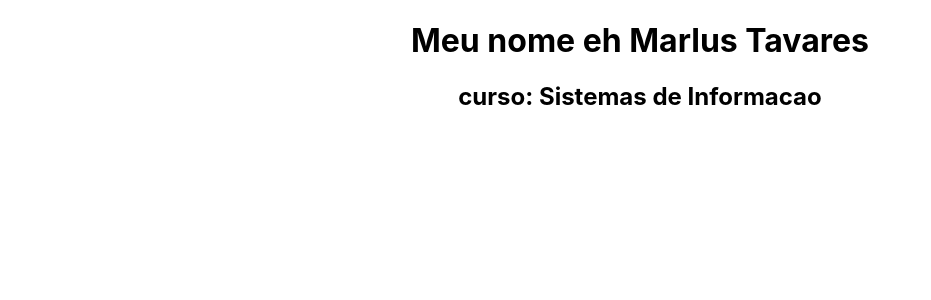
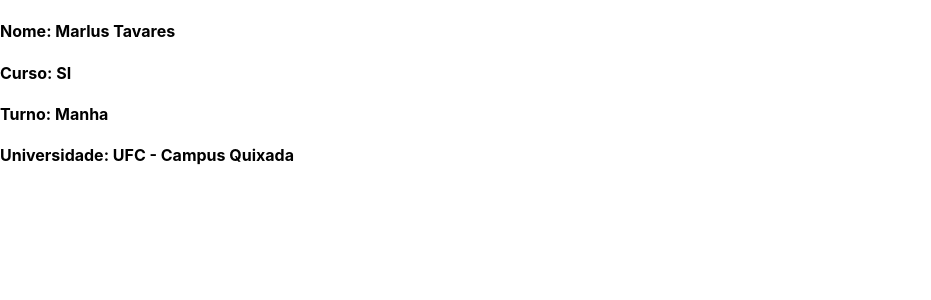
Before and after one commit to marlustavares/web-2022-1, a React (Create React App) app in the folder WEB/introducao_web/: page / in a window 1280 px wide. Shown: the top 300 px of the page, without its empty margins (0-931 px from the left). Built offline with nearby package versions, Linux system fonts and the light colour scheme.

Commit message:
alterei e criei alguns arquivos

```diff
--- a/WEB/introducao_web/src/App.js
+++ b/WEB/introducao_web/src/App.js
@@ -1,12 +1,71 @@
+import { Component } from 'react';
 import './App.css';
+import Informacoes from './components/Informacoes';
+
+import MeusDados from './components/MeusDados';
+//import MeusDadosProps from './components/MeusDadosProps';
 
 function App() {
+  return(
+    <div classname = 'App'>
+      <Informacoes
+        nome = 'Marlus Tavares'
+        curso = 'SI'
+        turno = 'Manha'
+        universidade ='UFC - Campus Quixada'
+      />
+    </div>
+  )
+}
+
+//Crinado uma função clássica
+/*function App() {
   return (
     <div className="App">
-      <h1>Meu nome eh Marlus Tavares</h1>
-      <h2>curso: Sistemas de Informacao</h2>
+      <h3>Usando funcao classica</h3>
+      <h1>nome : Marlus Tavares</h1>
+      <h1>curso : Sistemas de Informacao</h1>
+      <h1>Dusciplina : Desenvolvimento de software para WEB</h1>
     </div>
   );
 }
+*/
+
+//Constante que recebe uma função arrow
+/*const App = () => {
+  return (
+    <div className="App">
+      <h3>Usando funções Arrow</h3>
+      <h1>Nome : Marlus Tavares</h1>
+      <h1>Curso : Sistemas de Informacao</h1>
+      <h1>Disciplina : Desenvolvimento de software para WEB</h1>
+    </div>
+  )
+}*/
+
+//Constante que recebe uma função arrow e sem o uso das {} e do return (),visto que nessa função há somente uma instrução
+/*const App = () =>
+  <div className="App">
+    <h3>Usando funções Arrow</h3>
+    <h1>Nome : Marlus Tavares</h1>
+    <h1>Curso : Sistemas de Informacao</h1>
+    <h1>Disciplina : Desenvolvimento de software para WEB</h1>
+  </div>
+*/
+
+//Criando através por classes
+/*class App extends Component {
+  render() {
+    return (
+      <div className="App">
+        <h3>Usando Classes</h3>
+        <h1>Nome : Marlus Tavares</h1>
+        <h1>Curso : Sistemas de Informacao</h1>
+        <h1>Disciplina : Desenvolvimento de software para WEB</h1>
+      </div>
+    )
+  }
+}
+*/
 
 export default App;
--- /dev/null
+++ b/WEB/introducao_web/src/components/Informacoes.jsx
@@ -0,0 +1,32 @@
+import { Component } from "react";
+
+/*
+class Informacoes extends Component {
+    render() {
+        return (
+            <div>
+                <h4>Nome: {this.props.nome} </h4>
+                <h4>Curso: {this.props.curso} </h4>
+                <h4>Turno: {this.props.turno} </h4>
+                <h4>Universidade: {this.props.universidade} </h4>
+            </div>
+        )
+    }
+}
+*/
+
+
+function Informacoes(props) {
+    const { nome, curso, turno, universidade } = props
+    return (
+        <div>
+            <h4>Nome: {nome} </h4>
+            <h4>Curso: {curso} </h4>
+            <h4>Turno: {turno} </h4>
+            <h4>Universidade: {universidade} </h4>
+        </div>
+    )
+}
+
+
+export default Informacoes
--- /dev/null
+++ b/WEB/introducao_web/src/components/MeusDados.jsx
@@ -0,0 +1,25 @@
+import { Component } from "react"
+
+const MeusDados = () => {
+    return(
+        <div>
+            <h3>Nome: Marlus Tavares </h3>
+            <h3>Curso: Sistemas de Informacao </h3>
+        </div>
+    )
+}
+
+/*
+class MeusDados extends Component {
+    render (){
+        return(
+            <div>
+                <h3>Nome: Marlus Tavares </h3>
+                <h3>Curso: Sistemas de Informacao </h3>
+            </div>
+        )
+    }
+}
+*/
+
+export default MeusDados
```
